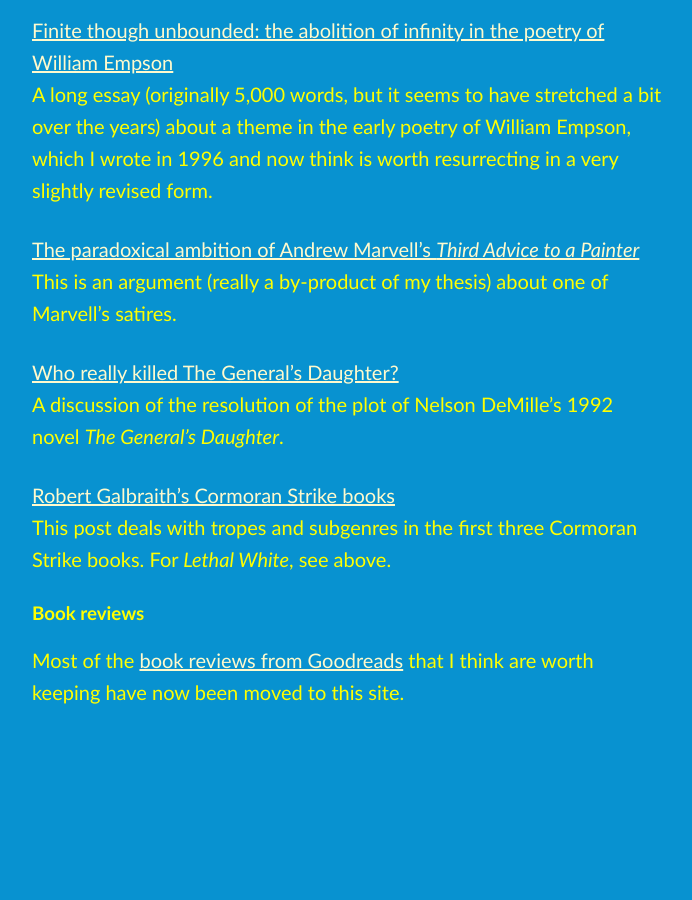
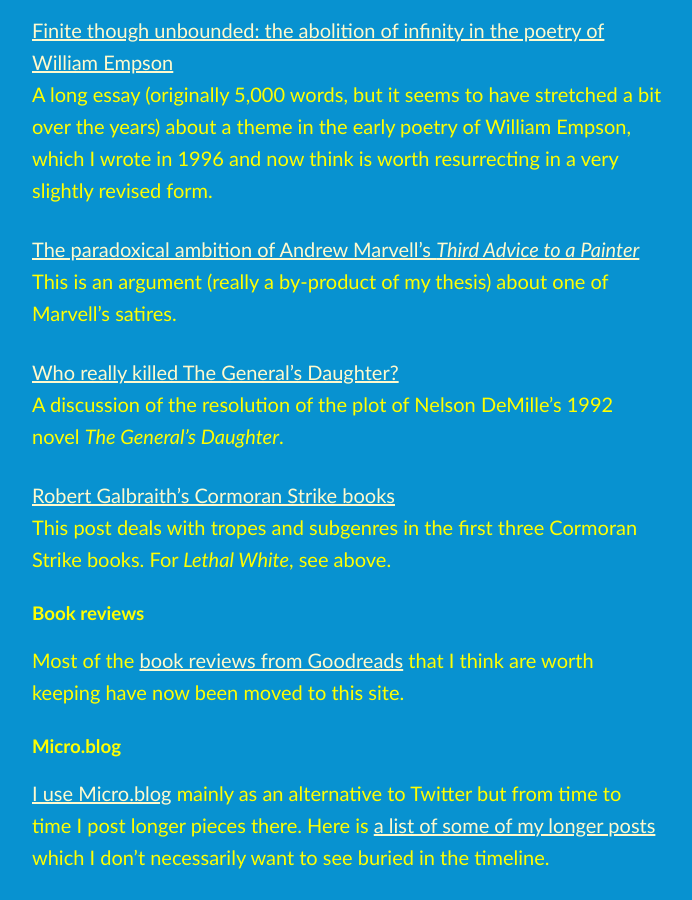
Before and after one commit to artkavanagh/github.io, a Jekyll site: the page index.html, which Jekyll copies as it is, in a window 1280 px wide and 900 px high, scrolled down 4921 px. Shown: the whole window, without its empty margins (292-984 px from the left). Built offline with Jekyll 4.4.1, drawn with Linux system fonts in a browser that asks for light colours; before the commit the page ends 5656 px from its top, so only the background shows below that.

Commit message:
Update index.html

```diff
--- a/index.html
+++ b/index.html
@@ -106,6 +106,9 @@
 
 <p>Most of the <a href="https://www.artkavanagh.ie/book-reviews">book reviews from Goodreads</a> that I think are worth keeping have now been moved to this site.</p>
 
+<h3>Micro.blog</h3>
+
+<p><a href="https://artkavanagh.micro.blog">I use Micro.blog</a> mainly as an alternative to Twitter but from time to time I post longer pieces there. Here is <a href="https://www.artkavanagh.ie/Micro-blog-long-posts.html">a list of some of my longer posts</a> which I don’t necessarily want to see buried in the timeline.</p>
 
 </body>
 </html>
```
